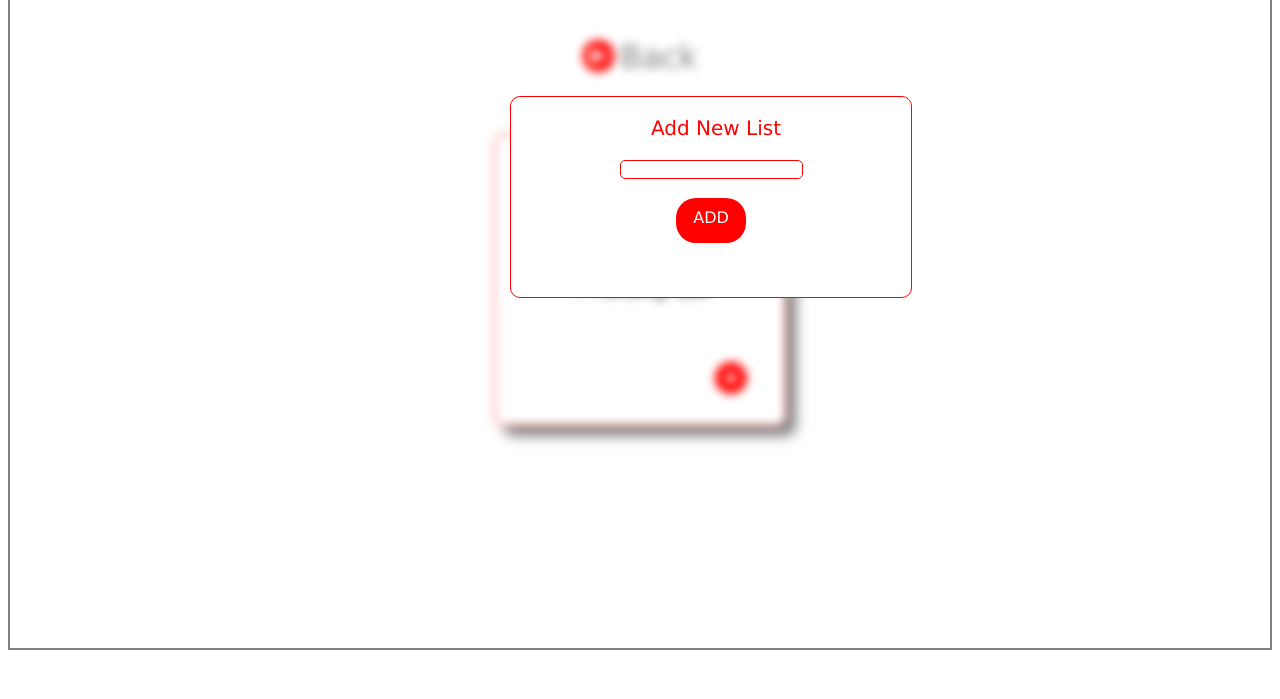
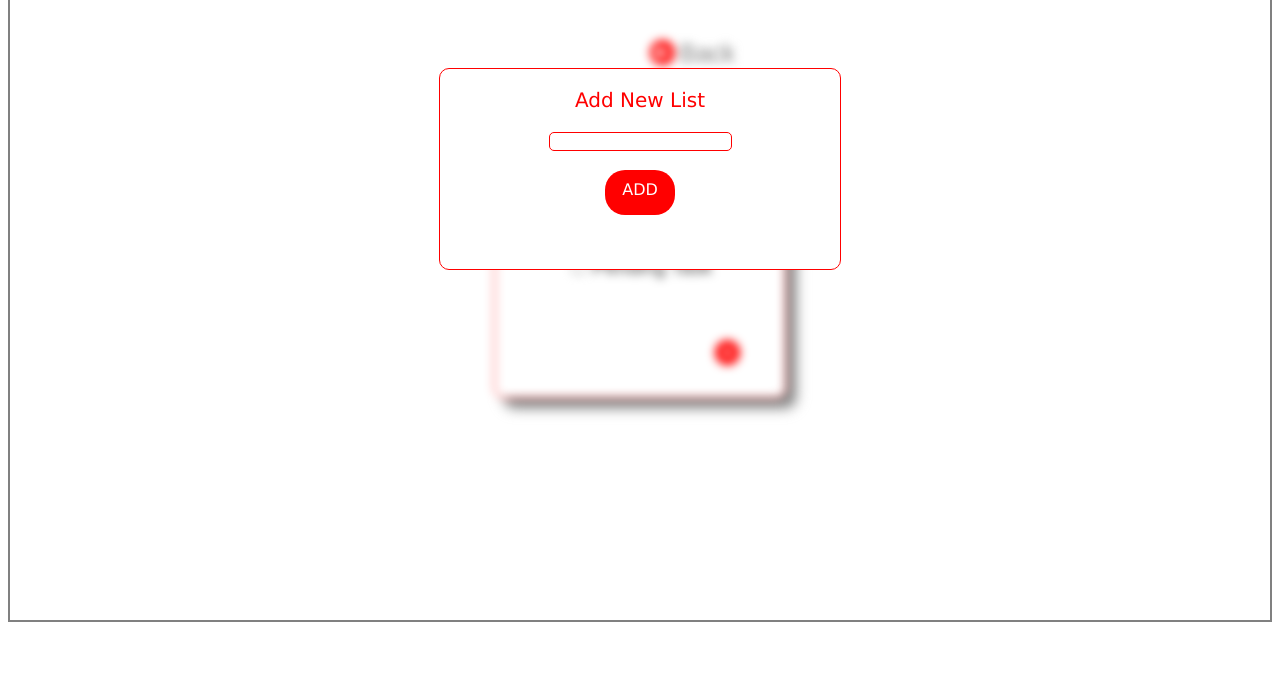
Before and after one commit to hemantc96/todo, a plain HTML site: page index3.html in a window 1280 px wide. Shown: the part 101-800 px from the top of the page. Drawn offline with Linux system fonts and the light colour scheme.

Commit message:
first commit

```diff
--- a/index1.css
+++ b/index1.css
@@ -21,6 +21,7 @@ body{
     color:red;
 }
 .box{
+
     width:250px;
     height:250px;
     border:1px solid red;
--- a/index3.css
+++ b/index3.css
@@ -1,3 +1,4 @@
+
 .containerp{
     border: 2px solid grey;
 }
@@ -18,7 +19,7 @@ input{
     display:inline-block;
     position: relative;
     bottom: 350px;
-    left:500px;
+    /* left:500px; */
     align-items: center;
 }
 .addp{
--- a/index3.html
+++ b/index3.html
@@ -14,31 +14,36 @@
     <div class="containerp">
     <div class="p2">
         <hr width="200px" class="hr1">
-    <div class="head"> <center> <font size="50px"> <b> Trip to Paris</b></font></center></div>
-     <hr width="200px" class="hr2"><br><br>
-     <center> <font size="6px;"> <a href="./index.html" class="back"><i class="fa-solid fa-circle-arrow-left"></i></a></font>
-     <font size="6px" color="gray">Back</font></center><br><br>
+    <div class="head">
+        <span style="font-size: 50px;font-weight: bold;text-align: center;padding-left: 525px;">Trip to Paris</span>
+        <hr width="200px" class="hr2"><br><br>
+        <span style="font-size: 25px;text-align: center;padding-left: 640px;"><a href="./index.html" class="back"><i class="fa-solid fa-circle-arrow-left"></i></a></span>
+        <span style="font-size: 25px;color: grey;">Back</span><br><br>
 
-     <center> <div class="box">
+        <center> <div class="box">
          <br>
-        <font size="5px" color="red"> Trip to Paris</font> <br>
+        <span style="font-size: 25px;color: red;font-family: 'Segoe UI', Tahoma, Geneva, Verdana, sans-serif;">Trip to Paris</span><br>
          <hr class="hr3"><br>
-         <font size="4px" color="red"> <b> <del>Completed Task</del></b></font>
+         <span style="font-size: 20px;color: red;text-decoration: line-through;">Completed Task</span>
          <br><br>
-         <input type="checkbox"> <font size="4px"> Pending Task</font>
-        <span class="add"><font size="6px;"> <a href="./index3.html" class="add2"><i class="fa-solid fa-circle-plus"></i></a></font></span>
+         <input type="checkbox"> <span style="font-size: 20px;">Pending Task</span>
+        <span class="add"><span style="font-size: 25px;"><a href="./index3.html" class="add2"><i class="fa-solid fa-circle-plus"></i></a></span></span>
          <br>
      </div></center>
     </div>
+    </div>
+    <center>
+        <div class="popup">
+            <br>
 
-    <div class="popup">
-        <br>
-        <span style="font-size: 20px;color: red;text-align: center;padding-left: 140px;">Add New List</span>
-        <br><br>
-        <center><input type="text"></center>
-        <br>
-        <center> <div class="addp">  ADD </div></center>
-    </div></center>
-    </div>
+                <span style="font-size: 20px;color: red;text-align: center;">Add New List</span>
+            <br>
+            <br>
+            <span style="text-align: center;"><input type="text"></span>
+            <br><br>
+            <div class="addp"> ADD </div>
+
+        </div>
+    </center>
 </body>
 </html>
```
Also changed, not shown: index1.html (+4 -4 lines).
